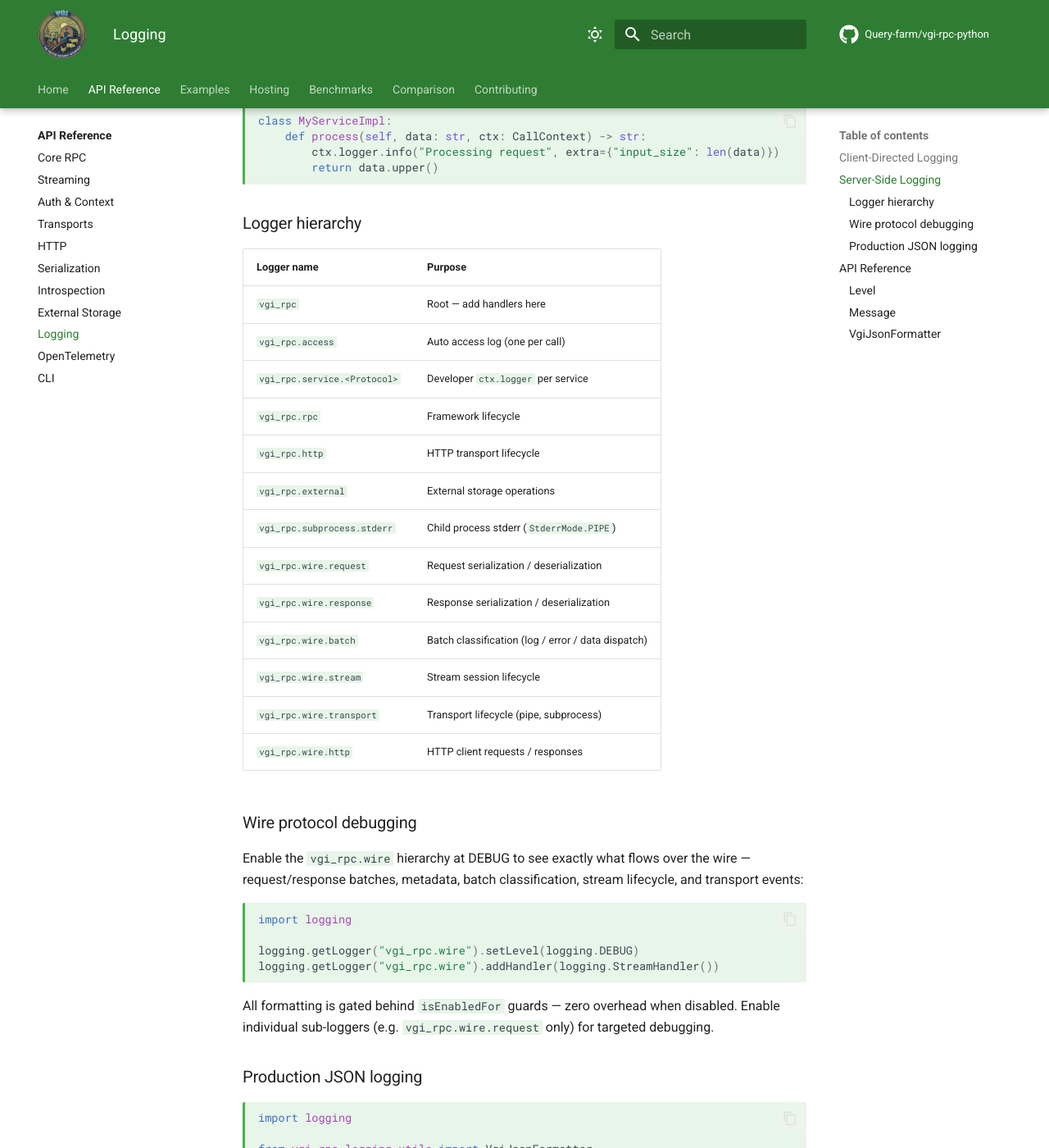
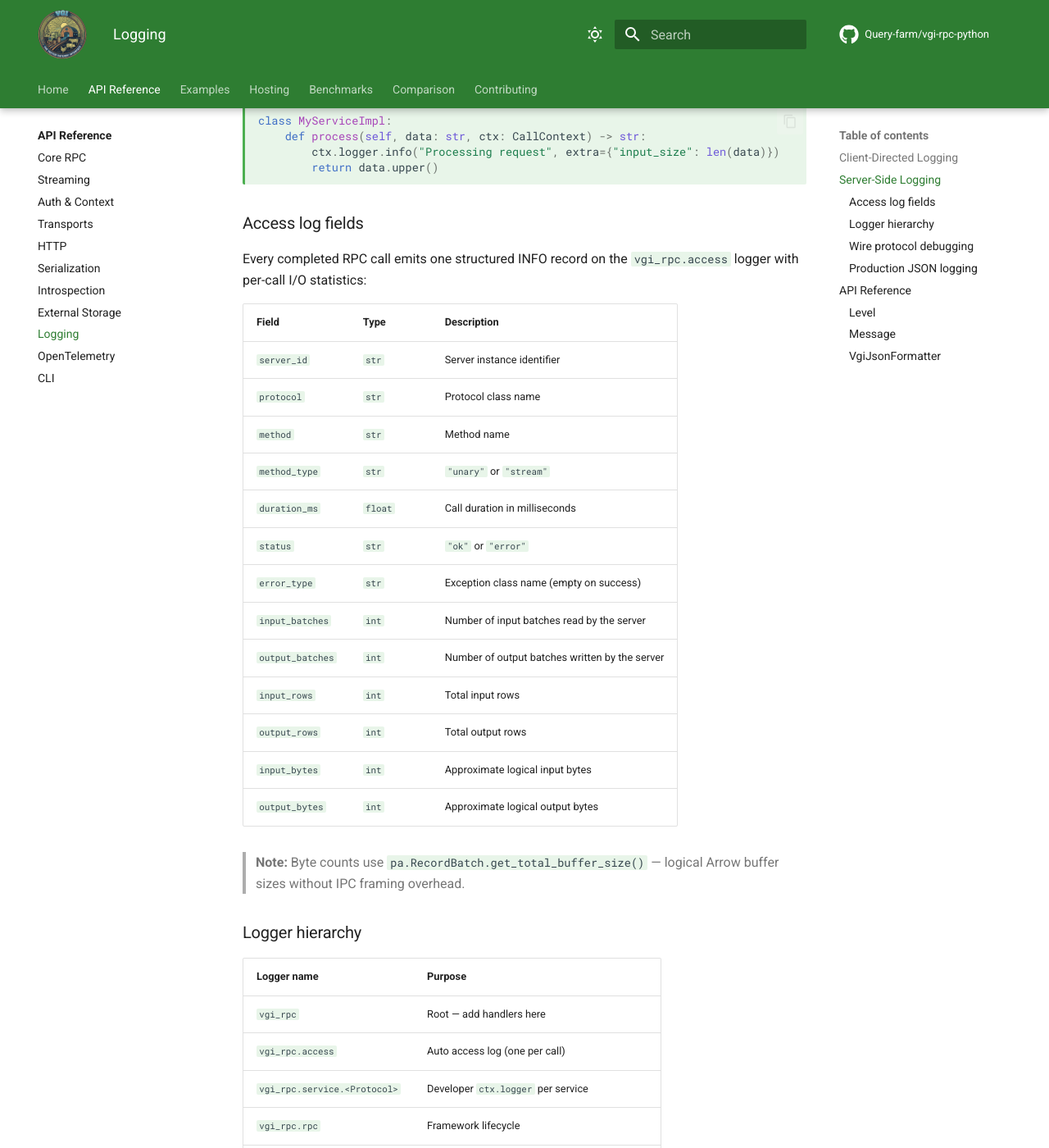
Before and after one commit to Query-farm/vgi-rpc-python, an MkDocs documentation site: the page built from docs/api/logging.md, in a window 1280 px wide and 1400 px high, scrolled down 958 px. Shown: the whole window at 82% size. Built offline with MkDocs 1.6.1 and Material for MkDocs 9.7.7, drawn with Linux system fonts in a browser that asks for light colours; comment, search, counter and statistics services are not loaded.

Commit message:
Document CallStatistics in README, API docs, and LLM reference
Add Call Statistics section to README with counting model, transport
semantics, and what-gets-counted table. Expand OTel section with span
attribute table. Add I/O stats fields to access log tables in README
and docs/api/logging.md. Update docs/api/otel.md, core.md, auth.md,
and llms.md with CallStatistics references.

Co-Authored-By: Claude Opus 4.6 <noreply@anthropic.com>

````diff
--- a/docs/api/logging.md
+++ b/docs/api/logging.md
@@ -44,6 +44,28 @@ class MyServiceImpl:
         ctx.logger.info("Processing request", extra={"input_size": len(data)})
         return data.upper()
 ```
+
+### Access log fields
+
+Every completed RPC call emits one structured INFO record on the `vgi_rpc.access` logger with per-call I/O statistics:
+
+| Field | Type | Description |
+|---|---|---|
+| `server_id` | `str` | Server instance identifier |
+| `protocol` | `str` | Protocol class name |
+| `method` | `str` | Method name |
+| `method_type` | `str` | `"unary"` or `"stream"` |
+| `duration_ms` | `float` | Call duration in milliseconds |
+| `status` | `str` | `"ok"` or `"error"` |
+| `error_type` | `str` | Exception class name (empty on success) |
+| `input_batches` | `int` | Number of input batches read by the server |
+| `output_batches` | `int` | Number of output batches written by the server |
+| `input_rows` | `int` | Total input rows |
+| `output_rows` | `int` | Total output rows |
+| `input_bytes` | `int` | Approximate logical input bytes |
+| `output_bytes` | `int` | Approximate logical output bytes |
+
+> **Note:** Byte counts use `pa.RecordBatch.get_total_buffer_size()` — logical Arrow buffer sizes without IPC framing overhead.
 
 ### Logger hierarchy
 
````
Also changed, not shown: README.md (+76 -2 lines), docs/api/auth.md (+4 -0 lines), docs/api/core.md (+4 -0 lines), docs/api/otel.md (+29 -1 lines), llms.md (+14 -2 lines).
